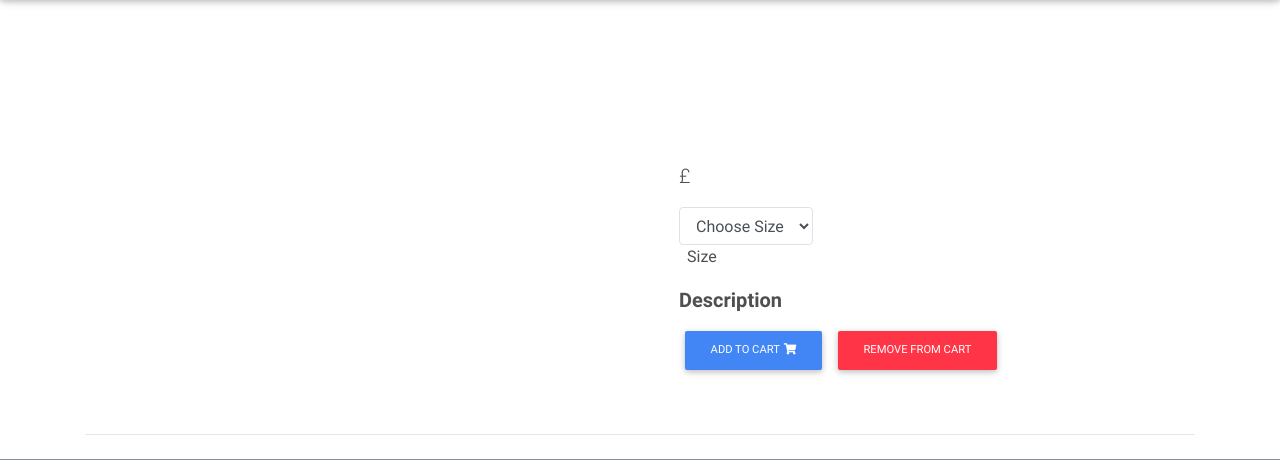
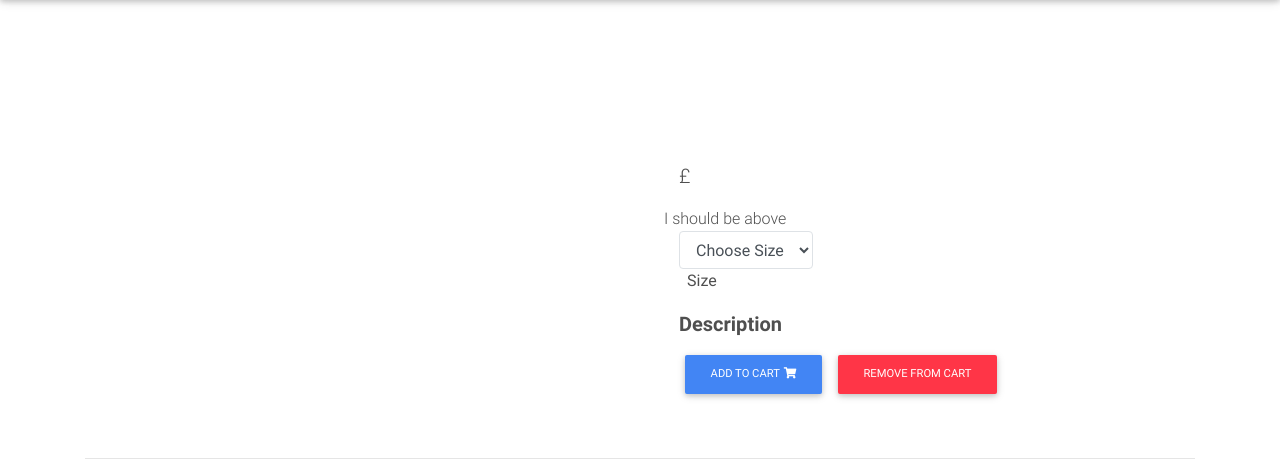
Before and after one commit to riteshprk/purplepond, a Django app: template templates/product-page.html in a window 1280 px wide. Shown: the part 71-531 px from the top of the page. Run offline with Django 3.2, Linux system fonts and the light colour scheme; the template is opened without the code that fills it: values that come from a table or form of the project are taken from there, others are empty; some libraries are stand-ins or nearby versions.

Commit message:
added html for multichoices

```diff
--- a/templates/product-page.html
+++ b/templates/product-page.html
@@ -50,6 +50,7 @@
                 <label>{{ text }}</label>
               </div>
               {% endfor %}
+              <a>I should be above</a>
               <div class="col-md-6 select-outline">
                 <select class="form-control border colorful-select dropdown-primary"
                   style="width: auto !important; display: inline-block;" name="sort" id="sort">
```
